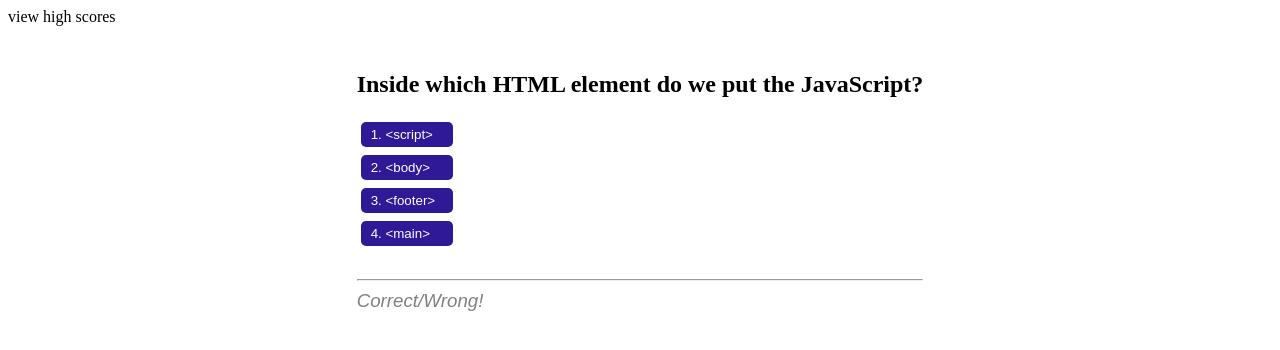
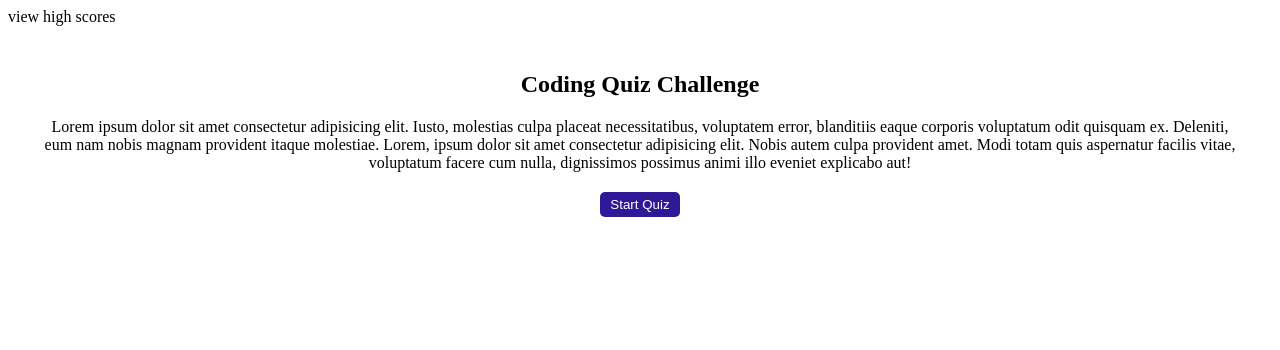
Before and after one commit to mateusverbar/javaScriptQuiz, a plain HTML site: page index.html in a window 1280 px wide. Drawn offline with Linux system fonts and the light colour scheme.

Commit message:
styled start page

```diff
--- a/assets/css/style.css
+++ b/assets/css/style.css
@@ -45,6 +45,21 @@
     width: 95%;
   }
 
+  .start-page {
+      text-align:center;
+  }
+
+  .start-btn {
+    color:white;
+    background-color:rgb(48, 25, 150);
+    border-radius:5px;
+    border:none;
+    padding: 5px 10px 5px 10px;
+    margin: 4px;
+    display:inline-block;
+    width:auto;
+  }
+
 /* ul {
     list-style-type:none;
     margin: 0;
--- a/index.html
+++ b/index.html
@@ -12,7 +12,15 @@
         view high scores
     </header>
     <main class="page-content">
-        <section>
+        <section class="start-page">
+        <h1>Coding Quiz Challenge</h1>
+        <p>
+            Lorem ipsum dolor sit amet consectetur adipisicing elit. Iusto, molestias culpa placeat necessitatibus, voluptatem error, blanditiis eaque corporis voluptatum odit quisquam ex. Deleniti, eum nam nobis magnam provident itaque molestiae. Lorem, ipsum dolor sit amet consectetur adipisicing elit. Nobis autem culpa provident amet. Modi totam quis aspernatur facilis vitae, voluptatum facere cum nulla, dignissimos possimus animi illo eveniet explicabo aut!
+        </p>
+        <button type="button" class="start-btn">Start Quiz</button>
+        </section>
+
+        <!-- <section class="live-quiz">
             <h1>Inside which HTML element do we put the JavaScript?</h1>
                 <ul class="question-container">
                     <li><button class="answer-choice" type="button">1. &ltscript&gt</button></li>
@@ -24,7 +32,7 @@
                     <hr>
                     Correct/Wrong!
                 </h3>
-        </section>
+        </section> -->
     </main>
     <!-- <footer>
         &copy;2021 by weirdCapitalizationAndSpacingConventions, LLC
```
